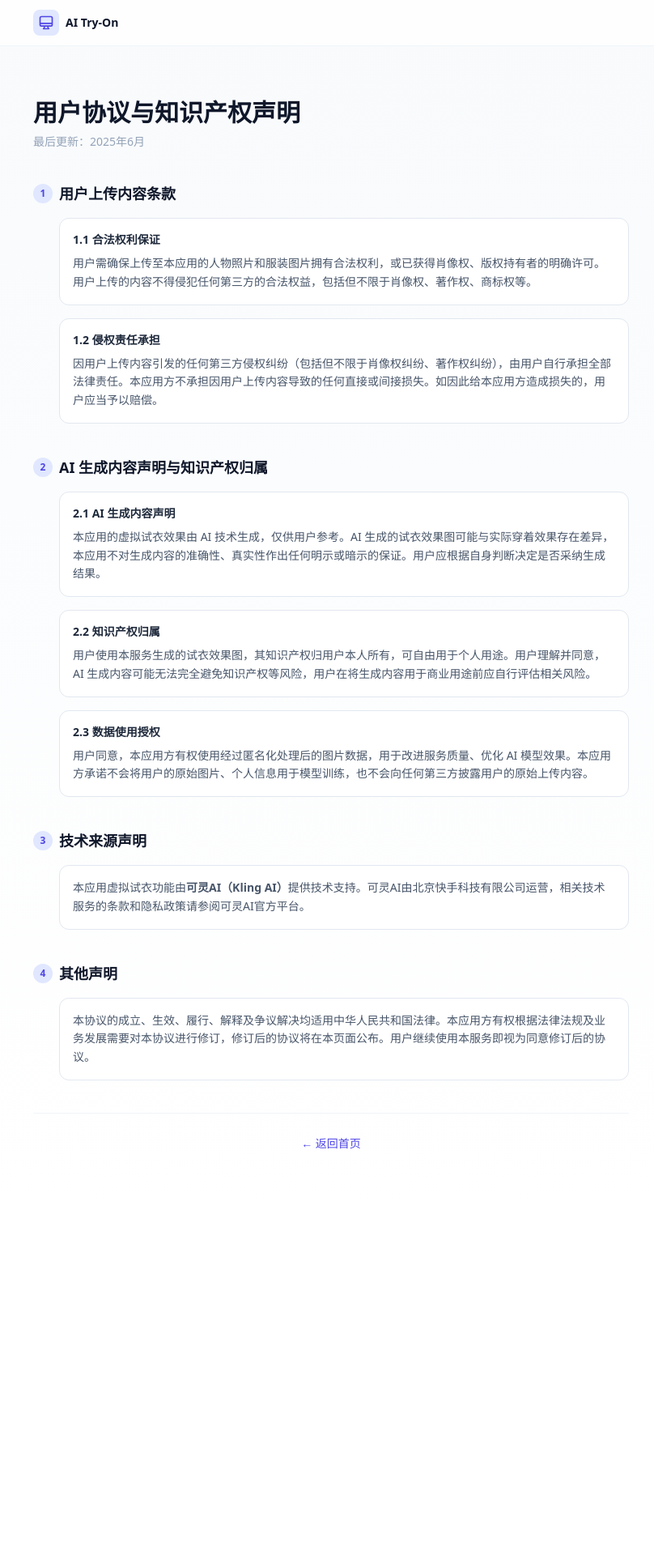
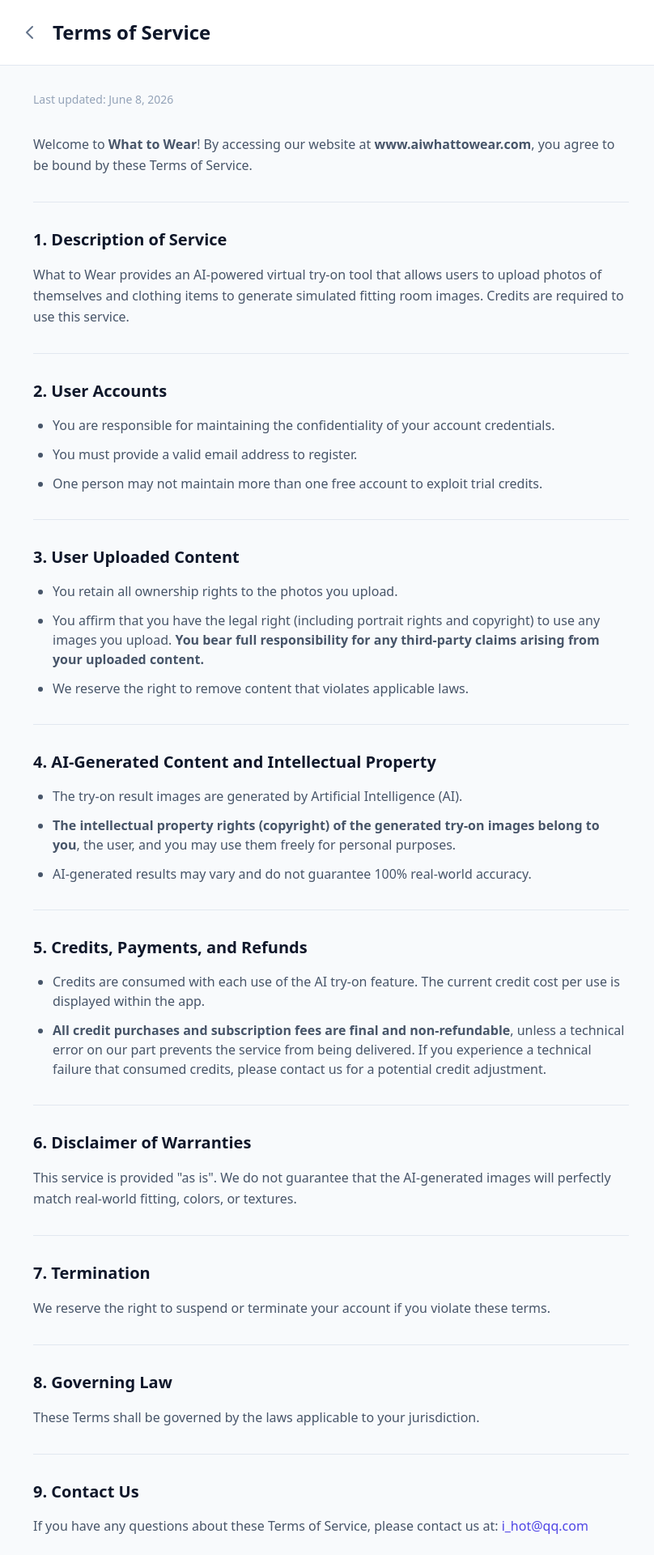
Before and after one commit to jianxinfei/ai-tryon-app, a Next.js app: page /terms in a window 1280 px wide. Shown: the top 1920 px of the page at 81% size, without its empty margins (231-1039 px from the left). Before the commit the page ends 1487 px from the top, so only its background shows below. Built offline with nearby package versions, Linux system fonts and the light colour scheme.

Commit message:
更改隐私政策和用户协议

```diff
--- a/app/privacy/page.tsx
+++ b/app/privacy/page.tsx
@@ -10,146 +10,90 @@
       <div className="bg-white border-b border-slate-200 px-4 py-6">
         <div className="max-w-3xl mx-auto">
           <div className="flex items-center gap-4">
-            <Link href="/profile" className="text-slate-500 hover:text-slate-700 transition-colors">
+            <Link href="/" className="text-slate-500 hover:text-slate-700 transition-colors">
               <svg className="w-6 h-6" fill="none" viewBox="0 0 24 24" stroke="currentColor" strokeWidth={2}>
                 <path strokeLinecap="round" strokeLinejoin="round" d="M15 19l-7-7 7-7" />
               </svg>
             </Link>
-            <h1 className="text-2xl font-bold text-slate-900">隐私声明</h1>
+            <h1 className="text-2xl font-bold text-slate-900">Privacy Policy</h1>
           </div>
         </div>
       </div>
 
       {/* 内容区域 */}
       <div className="max-w-3xl mx-auto px-4 py-8">
-        <div className="space-y-10">
-          {/* 中文部分 */}
-          <div className="space-y-6">
-            <div className="text-center py-4">
-              <span className="inline-block px-4 py-1 bg-slate-200 text-slate-600 text-sm rounded-full">中文</span>
-            </div>
+        <div className="space-y-8">
+          <p className="text-sm text-slate-400">Last updated: June 8, 2026</p>
+
+          <p className="text-slate-600 leading-relaxed">
+            <strong>What to Wear</strong> ("we," "our," or "us") operates the website at <strong>www.aiwhattowear.com</strong> (the "Service"). This page informs you of our policies regarding the collection, use, and disclosure of personal data when you use our Service.
+          </p>
+
+          <hr className="border-slate-200" />
 
           <section>
-              <h2 className="text-xl font-bold text-slate-900 mb-4">1. 信息收集</h2>
-              <div className="space-y-3 text-slate-600">
-                <p><strong>账号信息：</strong>邮箱地址（用于登录和找回密码）</p>
-                <p><strong>用户内容：</strong>您上传的人物照片和服装照片</p>
-                <p><strong>支付信息：</strong>由 Creem 支付平台直接处理，我们不会存储您的完整银行卡号</p>
-              </div>
+            <h2 className="text-xl font-bold text-slate-900 mb-4">1. Information We Collect</h2>
+            <ul className="space-y-3 text-slate-600 list-disc pl-6">
+              <li><strong>Account Information:</strong> When you register, we collect your email address to create and authenticate your account.</li>
+              <li><strong>User Content:</strong> We collect the photos you upload for virtual try-on, including person images and clothing images.</li>
+              <li><strong>Generated Content:</strong> We store the AI-generated try-on result images to provide you with the service.</li>
+              <li><strong>Payment Information:</strong> Payments are processed securely by <strong>Creem</strong>, our third-party payment provider. We do not store your full credit card details. Creem may collect payment method details and billing address according to its own privacy policy.</li>
+            </ul>
           </section>
 
+          <hr className="border-slate-200" />
+
           <section>
-              <h2 className="text-xl font-bold text-slate-900 mb-4">2. 信息使用</h2>
-              <div className="space-y-3 text-slate-600">
-                <p>上传照片仅用于生成 AI 虚拟试衣效果</p>
-                <p>生成的试衣效果图仅用于向您展示结果</p>
-                <p>邮箱地址仅用于账号相关通知</p>
-              </div>
+            <h2 className="text-xl font-bold text-slate-900 mb-4">2. How We Use Your Information</h2>
+            <ul className="space-y-3 text-slate-600 list-disc pl-6">
+              <li>To provide, maintain, and improve our AI try-on service.</li>
+              <li>To process your transactions and manage your account credits.</li>
+              <li>To communicate with you, including sending service-related emails (e.g., account verification).</li>
+              <li><strong>We do NOT use your personal photos or generated images to train AI models</strong> or for any unrelated commercial purposes.</li>
+            </ul>
           </section>
 
-            <section>
-              <h2 className="text-xl font-bold text-slate-900 mb-4">3. 第三方服务</h2>
-              <div className="space-y-3 text-slate-600">
-                <p><strong>AI 处理：</strong>您的照片会传输至可灵 AI (Kling AI) 进行处理，处理完成后不会用于其他目的</p>
-                <p><strong>支付处理：</strong>支付由 Creem 安全处理，我们不会接触您的完整支付信息</p>
-                <p><strong>数据存储：</strong>使用 Supabase 提供的加密云存储服务</p>
-              </div>
-            </section>
-
-            <section>
-              <h2 className="text-xl font-bold text-slate-900 mb-4">4. 数据安全</h2>
-              <div className="space-y-3 text-slate-600">
-                <p>所有数据传输采用 HTTPS 加密</p>
-                <p>照片存储采用访问控制策略，仅您本人可访问</p>
-                <p>我们不会将您的照片用于 AI 模型训练或其他商业用途</p>
-              </div>
-            </section>
-
-            <section>
-              <h2 className="text-xl font-bold text-slate-900 mb-4">5. 用户权利</h2>
-              <div className="space-y-3 text-slate-600">
-                <p>您可以在账户设置中查看和删除已上传的照片</p>
-                <p>您可以随时删除账户，所有相关数据将被永久移除</p>
-                <p>如有隐私问题，可联系：<a href="mailto:support@aiwhattowear.com" className="text-indigo-600 hover:text-indigo-700">support@aiwhattowear.com</a></p>
-              </div>
-            </section>
-
-            <section>
-              <h2 className="text-xl font-bold text-slate-900 mb-4">6. 数据保留</h2>
-              <div className="space-y-3 text-slate-600">
-                <p>上传照片和生成结果在您主动删除前会一直保存</p>
-                <p>删除账户后，所有数据将在 30 天内从备份中完全清除</p>
-              </div>
-            </section>
-          </div>
-
-          {/* 分隔线 */}
-          <div className="border-t border-slate-200" />
-
-          {/* 英文部分 */}
-          <div className="space-y-6">
-            <div className="text-center py-4">
-              <span className="inline-block px-4 py-1 bg-slate-200 text-slate-600 text-sm rounded-full">English</span>
-            </div>
-
-            <section>
-              <h2 className="text-xl font-bold text-slate-900 mb-4">1. Information Collection</h2>
-              <div className="space-y-3 text-slate-600">
-                <p><strong>Account Information:</strong> Email address (for login and password recovery)</p>
-                <p><strong>User Content:</strong> Photos of people and clothing you upload</p>
-                <p><strong>Payment Information:</strong> Processed directly by Creem payment platform, we do not store your full card number</p>
-              </div>
-            </section>
-
-            <section>
-              <h2 className="text-xl font-bold text-slate-900 mb-4">2. Information Usage</h2>
-              <div className="space-y-3 text-slate-600">
-                <p>Uploaded photos are only used to generate AI virtual try-on effects</p>
-                <p>Generated try-on images are only for displaying results to you</p>
-                <p>Email addresses are only used for account-related notifications</p>
-              </div>
-            </section>
+          <hr className="border-slate-200" />
 
           <section>
             <h2 className="text-xl font-bold text-slate-900 mb-4">3. Third-Party Services</h2>
-              <div className="space-y-3 text-slate-600">
-                <p><strong>AI Processing:</strong> Your photos are transmitted to Kling AI for processing, and will not be used for other purposes after processing</p>
-                <p><strong>Payment Processing:</strong> Payments are securely handled by Creem, we do not have access to your complete payment information</p>
-                <p><strong>Data Storage:</strong> Using encrypted cloud storage provided by Supabase</p>
-              </div>
+            <p className="text-slate-600 mb-3">We share data with essential third-party services to operate our app:</p>
+            <ul className="space-y-3 text-slate-600 list-disc pl-6">
+              <li><strong>Kling AI:</strong> Your uploaded clothing and person photos are transmitted to Kling AI's API solely for the purpose of generating your virtual try-on result.</li>
+              <li><strong>Creem:</strong> Handles all payment processing. Your payment details are subject to Creem's privacy policy.</li>
+              <li><strong>Supabase:</strong> Provides our cloud database and storage infrastructure. Your account and image data are stored securely on Supabase.</li>
+              <li><strong>Vercel:</strong> Hosts our web application.</li>
+            </ul>
           </section>
+
+          <hr className="border-slate-200" />
 
           <section>
             <h2 className="text-xl font-bold text-slate-900 mb-4">4. Data Security</h2>
-              <div className="space-y-3 text-slate-600">
-                <p>All data transmissions are encrypted via HTTPS</p>
-                <p>Photo storage uses access control policies, only you can access your photos</p>
-                <p>We will not use your photos for AI model training or other commercial purposes</p>
-              </div>
+            <p className="text-slate-600 leading-relaxed">
+              We implement industry-standard security measures, including HTTPS encryption for all data transmission. Your uploaded photos are stored with access control and are only accessible by you when logged into your account.
+            </p>
           </section>
 
+          <hr className="border-slate-200" />
+
           <section>
-              <h2 className="text-xl font-bold text-slate-900 mb-4">5. User Rights</h2>
-              <div className="space-y-3 text-slate-600">
-                <p>You can view and delete uploaded photos in your account settings</p>
-                <p>You can delete your account at any time, and all related data will be permanently removed</p>
-                <p>For privacy concerns, contact: <a href="mailto:support@aiwhattowear.com" className="text-indigo-600 hover:text-indigo-700">support@aiwhattowear.com</a></p>
-              </div>
+            <h2 className="text-xl font-bold text-slate-900 mb-4">5. Your Rights</h2>
+            <ul className="space-y-3 text-slate-600 list-disc pl-6">
+              <li>You may access, update, or delete your account information and uploaded photos at any time through your profile settings.</li>
+              <li>If you delete your account, all associated data will be permanently removed from our active systems.</li>
+            </ul>
           </section>
 
+          <hr className="border-slate-200" />
+
           <section>
-              <h2 className="text-xl font-bold text-slate-900 mb-4">6. Data Retention</h2>
-              <div className="space-y-3 text-slate-600">
-                <p>Uploaded photos and generated results will be kept until you actively delete them</p>
-                <p>After account deletion, all data will be completely removed from backups within 30 days</p>
-              </div>
+            <h2 className="text-xl font-bold text-slate-900 mb-4">6. Contact Us</h2>
+            <p className="text-slate-600">
+              If you have any questions about this Privacy Policy, please contact us at:{' '}
+              <a href="mailto:i_hot@qq.com" className="text-indigo-600 hover:text-indigo-700 font-medium">i_hot@qq.com</a>
+            </p>
           </section>
-          </div>
-
-          {/* 最后更新时间 */}
-          <div className="text-center text-sm text-slate-400 pt-8">
-            最后更新：2026年6月3日 | Last Updated: June 3, 2026
-          </div>
         </div>
       </div>
     </div>
--- a/app/terms/page.tsx
+++ b/app/terms/page.tsx
@@ -1,124 +1,124 @@
-/**
- * 用户协议与知识产权声明
- *
- * 路径: /terms
- */
+'use client';
 
+import React from 'react';
 import Link from 'next/link';
-
-export const metadata = {
-  title: '用户协议与知识产权声明 - AI Try-On',
-};
 
 export default function TermsPage() {
   return (
-    <div className="min-h-screen bg-gradient-to-b from-slate-50 to-white">
-      {/* 导航栏 */}
-      <nav className="sticky top-0 z-50 bg-white/80 backdrop-blur-md border-b border-slate-100">
-        <div className="max-w-3xl mx-auto px-4 py-3 flex items-center gap-4">
-          <Link href="/" className="flex items-center gap-2 text-slate-900 hover:text-indigo-600 transition-colors">
-            <div className="w-8 h-8 bg-indigo-100 rounded-lg flex items-center justify-center">
-              <svg className="w-5 h-5 text-indigo-600" fill="none" viewBox="0 0 24 24" stroke="currentColor" strokeWidth={2}>
-                <path strokeLinecap="round" strokeLinejoin="round" d="M9.75 17L9 20l-1 1h8l-1-1-.75-3M3 13h18M5 17h14a2 2 0 002-2V5a2 2 0 00-2-2H5a2 2 0 00-2 2v10a2 2 0 002 2z" />
+    <div className="min-h-screen bg-slate-50 pb-16">
+      {/* 顶栏 */}
+      <div className="bg-white border-b border-slate-200 px-4 py-6">
+        <div className="max-w-3xl mx-auto">
+          <div className="flex items-center gap-4">
+            <Link href="/" className="text-slate-500 hover:text-slate-700 transition-colors">
+              <svg className="w-6 h-6" fill="none" viewBox="0 0 24 24" stroke="currentColor" strokeWidth={2}>
+                <path strokeLinecap="round" strokeLinejoin="round" d="M15 19l-7-7 7-7" />
               </svg>
-            </div>
-            <span className="font-bold text-sm">AI Try-On</span>
-          </Link>
+            </Link>
+            <h1 className="text-2xl font-bold text-slate-900">Terms of Service</h1>
+          </div>
         </div>
-      </nav>
+      </div>
 
-      {/* 主内容 */}
-      <main className="max-w-3xl mx-auto px-4 py-10 sm:py-16">
-        <h1 className="text-2xl sm:text-3xl font-extrabold text-slate-900 mb-2">用户协议与知识产权声明</h1>
-        <p className="text-sm text-slate-400 mb-10">最后更新：2025年6月</p>
+      {/* 内容区域 */}
+      <div className="max-w-3xl mx-auto px-4 py-8">
+        <div className="space-y-8">
+          <p className="text-sm text-slate-400">Last updated: June 8, 2026</p>
 
-        {/* ── 第一部分 ── */}
-        <section className="mb-10">
-          <h2 className="text-lg font-bold text-slate-900 mb-4 flex items-center gap-2">
-            <span className="w-6 h-6 rounded-full bg-indigo-100 text-indigo-600 text-xs font-bold flex items-center justify-center">1</span>
-            用户上传内容条款
-          </h2>
-          <div className="space-y-4 pl-8">
-            <div className="p-4 bg-white rounded-xl border border-slate-200">
-              <h3 className="text-sm font-semibold text-slate-800 mb-2">1.1 合法权利保证</h3>
-              <p className="text-sm text-slate-600 leading-relaxed">
-                用户需确保上传至本应用的人物照片和服装图片拥有合法权利，或已获得肖像权、版权持有者的明确许可。用户上传的内容不得侵犯任何第三方的合法权益，包括但不限于肖像权、著作权、商标权等。
-              </p>
-            </div>
-            <div className="p-4 bg-white rounded-xl border border-slate-200">
-              <h3 className="text-sm font-semibold text-slate-800 mb-2">1.2 侵权责任承担</h3>
-              <p className="text-sm text-slate-600 leading-relaxed">
-                因用户上传内容引发的任何第三方侵权纠纷（包括但不限于肖像权纠纷、著作权纠纷），由用户自行承担全部法律责任。本应用方不承担因用户上传内容导致的任何直接或间接损失。如因此给本应用方造成损失的，用户应当予以赔偿。
-              </p>
-            </div>
-          </div>
-        </section>
+          <p className="text-slate-600 leading-relaxed">
+            Welcome to <strong>What to Wear</strong>! By accessing our website at <strong>www.aiwhattowear.com</strong>, you agree to be bound by these Terms of Service.
+          </p>
 
-        {/* ── 第二部分 ── */}
-        <section className="mb-10">
-          <h2 className="text-lg font-bold text-slate-900 mb-4 flex items-center gap-2">
-            <span className="w-6 h-6 rounded-full bg-indigo-100 text-indigo-600 text-xs font-bold flex items-center justify-center">2</span>
-            AI 生成内容声明与知识产权归属
-          </h2>
-          <div className="space-y-4 pl-8">
-            <div className="p-4 bg-white rounded-xl border border-slate-200">
-              <h3 className="text-sm font-semibold text-slate-800 mb-2">2.1 AI 生成内容声明</h3>
-              <p className="text-sm text-slate-600 leading-relaxed">
-                本应用的虚拟试衣效果由 AI 技术生成，仅供用户参考。AI 生成的试衣效果图可能与实际穿着效果存在差异，本应用不对生成内容的准确性、真实性作出任何明示或暗示的保证。用户应根据自身判断决定是否采纳生成结果。
-              </p>
-            </div>
-            <div className="p-4 bg-white rounded-xl border border-slate-200">
-              <h3 className="text-sm font-semibold text-slate-800 mb-2">2.2 知识产权归属</h3>
-              <p className="text-sm text-slate-600 leading-relaxed">
-                用户使用本服务生成的试衣效果图，其知识产权归用户本人所有，可自由用于个人用途。用户理解并同意，AI 生成内容可能无法完全避免知识产权等风险，用户在将生成内容用于商业用途前应自行评估相关风险。
-              </p>
-            </div>
-            <div className="p-4 bg-white rounded-xl border border-slate-200">
-              <h3 className="text-sm font-semibold text-slate-800 mb-2">2.3 数据使用授权</h3>
-              <p className="text-sm text-slate-600 leading-relaxed">
-                用户同意，本应用方有权使用经过匿名化处理后的图片数据，用于改进服务质量、优化 AI 模型效果。本应用方承诺不会将用户的原始图片、个人信息用于模型训练，也不会向任何第三方披露用户的原始上传内容。
-              </p>
-            </div>
-          </div>
-        </section>
+          <hr className="border-slate-200" />
 
-        {/* ── 技术来源声明 ── */}
-        <section className="mb-10">
-          <h2 className="text-lg font-bold text-slate-900 mb-4 flex items-center gap-2">
-            <span className="w-6 h-6 rounded-full bg-indigo-100 text-indigo-600 text-xs font-bold flex items-center justify-center">3</span>
-            技术来源声明
-          </h2>
-          <div className="pl-8">
-            <div className="p-4 bg-white rounded-xl border border-slate-200">
-              <p className="text-sm text-slate-600 leading-relaxed">
-                本应用虚拟试衣功能由<strong>可灵AI（Kling AI）</strong>提供技术支持。可灵AI由北京快手科技有限公司运营，相关技术服务的条款和隐私政策请参阅可灵AI官方平台。
-              </p>
-            </div>
-          </div>
-        </section>
+          <section>
+            <h2 className="text-xl font-bold text-slate-900 mb-4">1. Description of Service</h2>
+            <p className="text-slate-600 leading-relaxed">
+              What to Wear provides an AI-powered virtual try-on tool that allows users to upload photos of themselves and clothing items to generate simulated fitting room images. Credits are required to use this service.
+            </p>
+          </section>
 
-        {/* ── 其他声明 ── */}
-        <section className="mb-10">
-          <h2 className="text-lg font-bold text-slate-900 mb-4 flex items-center gap-2">
-            <span className="w-6 h-6 rounded-full bg-indigo-100 text-indigo-600 text-xs font-bold flex items-center justify-center">4</span>
-            其他声明
-          </h2>
-          <div className="space-y-4 pl-8">
-            <div className="p-4 bg-white rounded-xl border border-slate-200">
-              <p className="text-sm text-slate-600 leading-relaxed">
-                本协议的成立、生效、履行、解释及争议解决均适用中华人民共和国法律。本应用方有权根据法律法规及业务发展需要对本协议进行修订，修订后的协议将在本页面公布。用户继续使用本服务即视为同意修订后的协议。
-              </p>
-            </div>
-          </div>
-        </section>
+          <hr className="border-slate-200" />
 
-        {/* 返回 */}
-        <div className="text-center pt-6 border-t border-slate-100">
-          <Link href="/" className="text-sm text-indigo-600 hover:text-indigo-700 font-medium transition-colors">
-            ← 返回首页
-          </Link>
+          <section>
+            <h2 className="text-xl font-bold text-slate-900 mb-4">2. User Accounts</h2>
+            <ul className="space-y-3 text-slate-600 list-disc pl-6">
+              <li>You are responsible for maintaining the confidentiality of your account credentials.</li>
+              <li>You must provide a valid email address to register.</li>
+              <li>One person may not maintain more than one free account to exploit trial credits.</li>
+            </ul>
+          </section>
+
+          <hr className="border-slate-200" />
+
+          <section>
+            <h2 className="text-xl font-bold text-slate-900 mb-4">3. User Uploaded Content</h2>
+            <ul className="space-y-3 text-slate-600 list-disc pl-6">
+              <li>You retain all ownership rights to the photos you upload.</li>
+              <li>You affirm that you have the legal right (including portrait rights and copyright) to use any images you upload. <strong>You bear full responsibility for any third-party claims arising from your uploaded content.</strong></li>
+              <li>We reserve the right to remove content that violates applicable laws.</li>
+            </ul>
+          </section>
+
+          <hr className="border-slate-200" />
+
+          <section>
+            <h2 className="text-xl font-bold text-slate-900 mb-4">4. AI-Generated Content and Intellectual Property</h2>
+            <ul className="space-y-3 text-slate-600 list-disc pl-6">
+              <li>The try-on result images are generated by Artificial Intelligence (AI).</li>
+              <li><strong>The intellectual property rights (copyright) of the generated try-on images belong to you</strong>, the user, and you may use them freely for personal purposes.</li>
+              <li>AI-generated results may vary and do not guarantee 100% real-world accuracy.</li>
+            </ul>
+          </section>
+
+          <hr className="border-slate-200" />
+
+          <section>
+            <h2 className="text-xl font-bold text-slate-900 mb-4">5. Credits, Payments, and Refunds</h2>
+            <ul className="space-y-3 text-slate-600 list-disc pl-6">
+              <li>Credits are consumed with each use of the AI try-on feature. The current credit cost per use is displayed within the app.</li>
+              <li><strong>All credit purchases and subscription fees are final and non-refundable</strong>, unless a technical error on our part prevents the service from being delivered. If you experience a technical failure that consumed credits, please contact us for a potential credit adjustment.</li>
+            </ul>
+          </section>
+
+          <hr className="border-slate-200" />
+
+          <section>
+            <h2 className="text-xl font-bold text-slate-900 mb-4">6. Disclaimer of Warranties</h2>
+            <p className="text-slate-600 leading-relaxed">
+              This service is provided "as is". We do not guarantee that the AI-generated images will perfectly match real-world fitting, colors, or textures.
+            </p>
+          </section>
+
+          <hr className="border-slate-200" />
+
+          <section>
+            <h2 className="text-xl font-bold text-slate-900 mb-4">7. Termination</h2>
+            <p className="text-slate-600 leading-relaxed">
+              We reserve the right to suspend or terminate your account if you violate these terms.
+            </p>
+          </section>
+
+          <hr className="border-slate-200" />
+
+          <section>
+            <h2 className="text-xl font-bold text-slate-900 mb-4">8. Governing Law</h2>
+            <p className="text-slate-600 leading-relaxed">
+              These Terms shall be governed by the laws applicable to your jurisdiction.
+            </p>
+          </section>
+
+          <hr className="border-slate-200" />
+
+          <section>
+            <h2 className="text-xl font-bold text-slate-900 mb-4">9. Contact Us</h2>
+            <p className="text-slate-600">
+              If you have any questions about these Terms of Service, please contact us at:{' '}
+              <a href="mailto:i_hot@qq.com" className="text-indigo-600 hover:text-indigo-700 font-medium">i_hot@qq.com</a>
+            </p>
+          </section>
         </div>
-      </main>
+      </div>
     </div>
   );
 }
```
Lines whose indentation alone changed are shown as unchanged.
